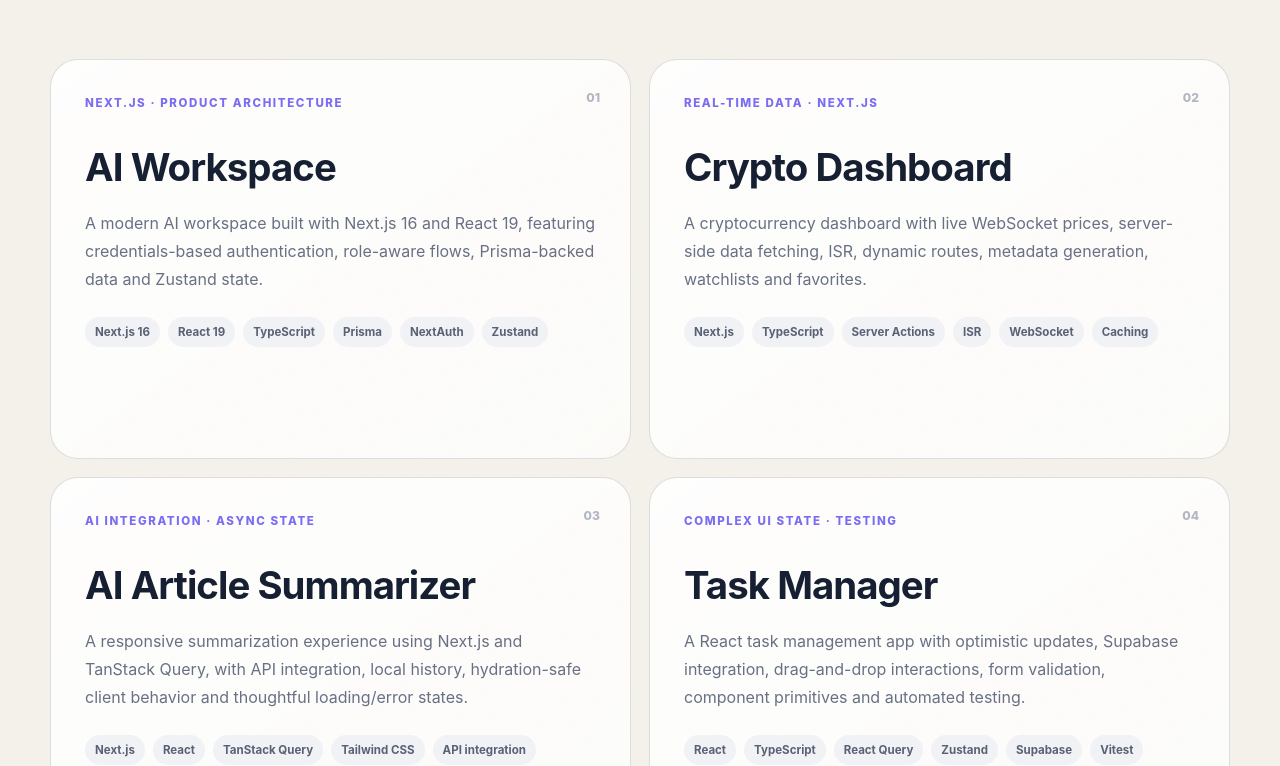
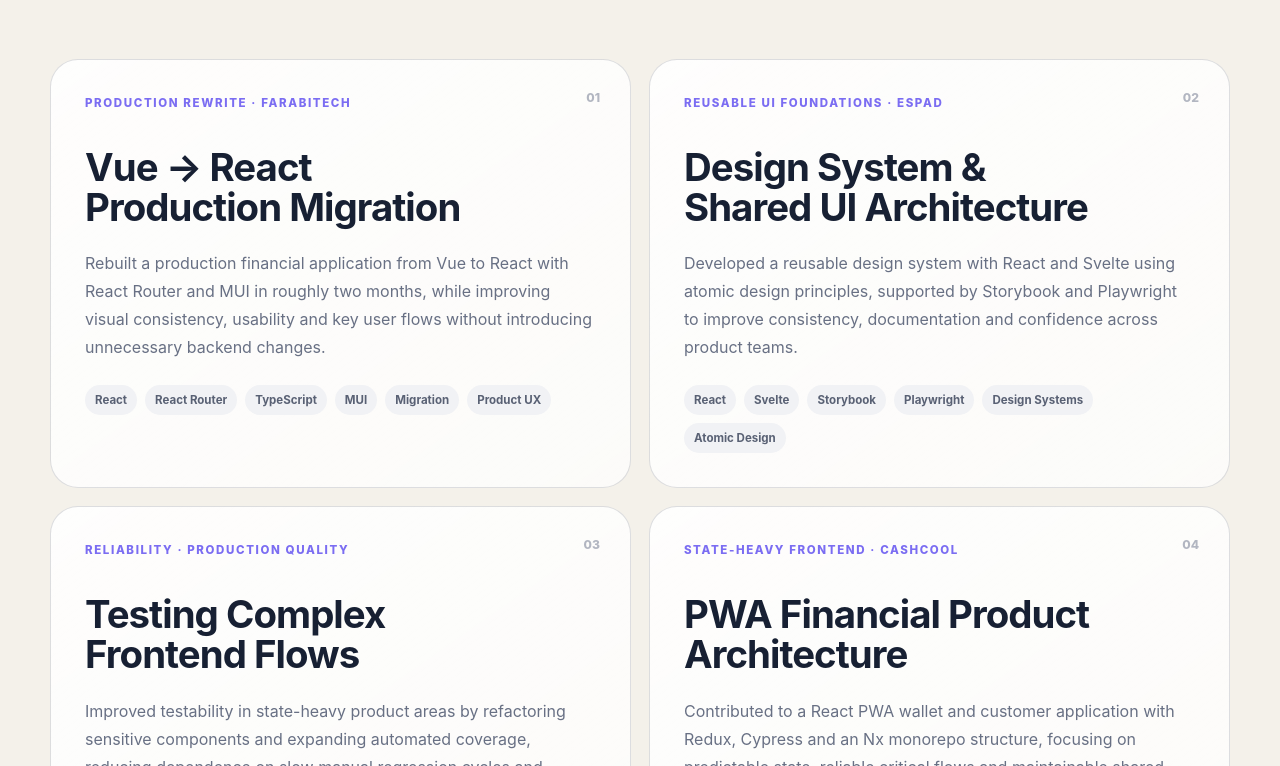
Before and after one commit to gitygity/Portfolio, a Next.js app: page / in a window 1280 px wide. Shown: the part 4054-4820 px from the top of the page. Built offline with nearby package versions, Linux system fonts and the light colour scheme.

Commit message:
replace practice projects with engineering case studies

```diff
--- a/data/portfolio.ts
+++ b/data/portfolio.ts
@@ -55,32 +55,32 @@ export const experience = [
 
 export const projects = [
   {
-    title: "AI Workspace",
-    eyebrow: "Next.js · Product architecture",
+    title: "Vue → React Production Migration",
+    eyebrow: "Production rewrite · FarabiTech",
     description:
-      "A modern AI workspace built with Next.js 16 and React 19, featuring credentials-based authentication, role-aware flows, Prisma-backed data and Zustand state.",
-    details: ["Next.js 16", "React 19", "TypeScript", "Prisma", "NextAuth", "Zustand"]
+      "Rebuilt a production financial application from Vue to React with React Router and MUI in roughly two months, while improving visual consistency, usability and key user flows without introducing unnecessary backend changes.",
+    details: ["React", "React Router", "TypeScript", "MUI", "Migration", "Product UX"]
   },
   {
-    title: "Crypto Dashboard",
-    eyebrow: "Real-time data · Next.js",
+    title: "Design System & Shared UI Architecture",
+    eyebrow: "Reusable UI foundations · Espad",
     description:
-      "A cryptocurrency dashboard with live WebSocket prices, server-side data fetching, ISR, dynamic routes, metadata generation, watchlists and favorites.",
-    details: ["Next.js", "TypeScript", "Server Actions", "ISR", "WebSocket", "Caching"]
+      "Developed a reusable design system with React and Svelte using atomic design principles, supported by Storybook and Playwright to improve consistency, documentation and confidence across product teams.",
+    details: ["React", "Svelte", "Storybook", "Playwright", "Design Systems", "Atomic Design"]
   },
   {
-    title: "AI Article Summarizer",
-    eyebrow: "AI integration · Async state",
+    title: "Testing Complex Frontend Flows",
+    eyebrow: "Reliability · Production quality",
     description:
-      "A responsive summarization experience using Next.js and TanStack Query, with API integration, local history, hydration-safe client behavior and thoughtful loading/error states.",
-    details: ["Next.js", "React", "TanStack Query", "Tailwind CSS", "API integration"]
+      "Improved testability in state-heavy product areas by refactoring sensitive components and expanding automated coverage, reducing dependence on slow manual regression cycles and making releases safer.",
+    details: ["Unit Testing", "E2E Testing", "Cypress", "Playwright", "Refactoring", "Regression Safety"]
   },
   {
-    title: "Task Manager",
-    eyebrow: "Complex UI state · Testing",
+    title: "PWA Financial Product Architecture",
+    eyebrow: "State-heavy frontend · CashCool",
     description:
-      "A React task management app with optimistic updates, Supabase integration, drag-and-drop interactions, form validation, component primitives and automated testing.",
-    details: ["React", "TypeScript", "React Query", "Zustand", "Supabase", "Vitest"]
+      "Contributed to a React PWA wallet and customer application with Redux, Cypress and an Nx monorepo structure, focusing on predictable state, reliable critical flows and maintainable shared frontend foundations.",
+    details: ["React", "Redux", "PWA", "Cypress", "Nx", "Frontend Architecture"]
   }
 ];
 
```
